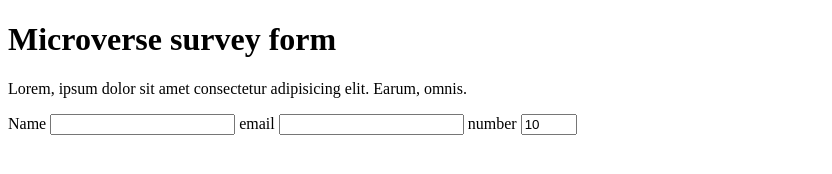
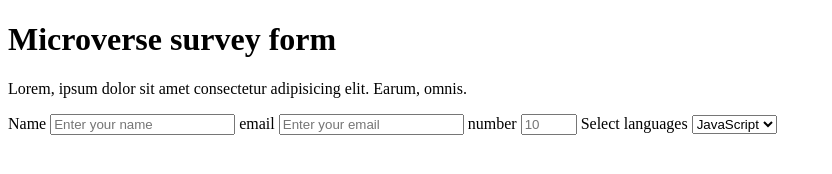
Before and after one commit to iambenkis/maria-and-ben, a plain HTML site: page index.html in a window 1280 px wide. Shown: the whole page, without its empty margins (0-832 px from the left). Drawn offline with Linux system fonts and the light colour scheme.

Commit message:
select language

```diff
--- a/index.html
+++ b/index.html
@@ -17,14 +17,19 @@
   </p>
   <form action="" id="survey-form">
       <label id = "name-label">Name</label>
-      <input type="text" id="name" required>
+      <input type="text" id="name" required placeholder="Enter your name">
       <label id = "email-label">email</label>
-      <input type="email" id="email" required>
+      <input type="email" id="email" required placeholder="Enter your email">
       <label id = "number-label">number</label>
-      <input type="number" id="number" required min="10" max="50" value="10">
+      <input type="number" id="number" required min="10" max="50" placeholder="10">
 
+      <label for="">Select languages</label>
+      <select name="languages" id="dropdown">
+          <option value="JavaScript">JavaScript</option>
+          <option value="html">Html</option>
+          <option value="react">React</option>
+      </select>
   </form>
-
 
     <script  src="js/index.js"></script>
   </body>
```
